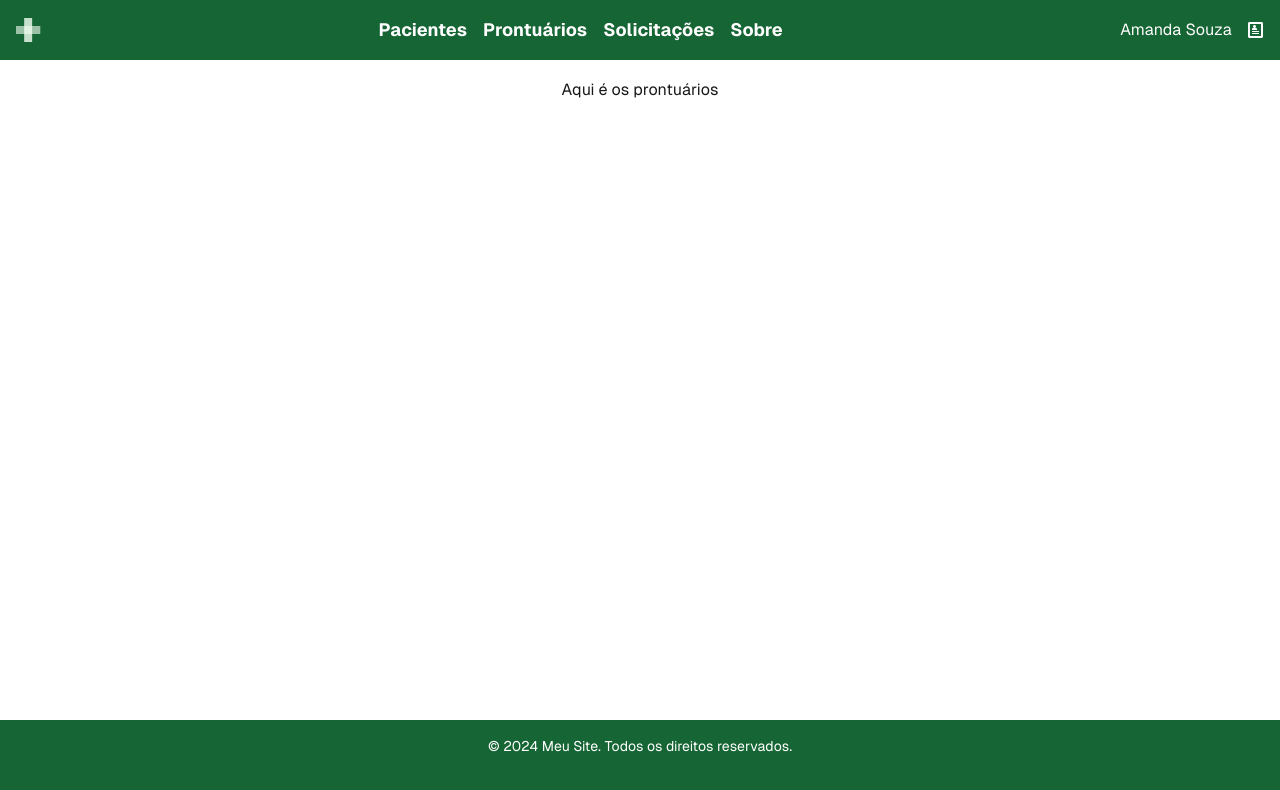
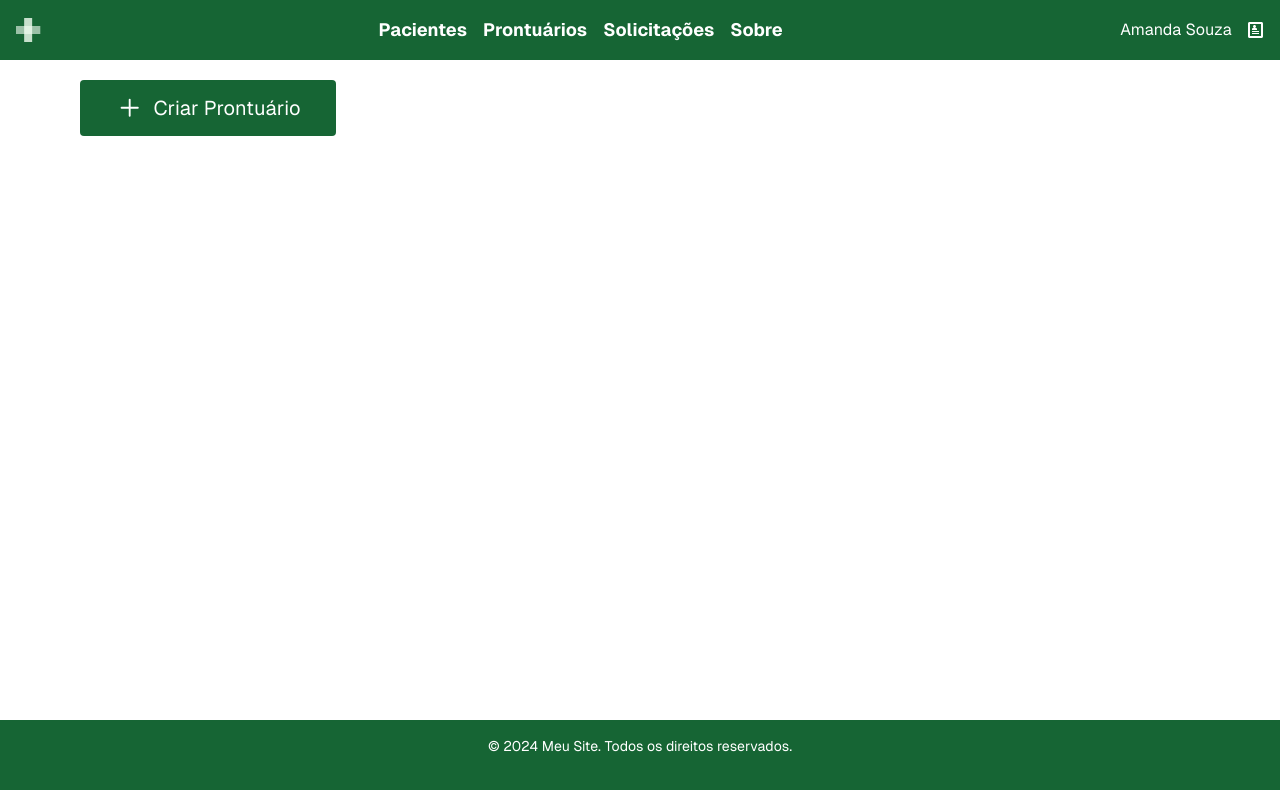
Before and after one commit to asvsz/gpf, a Next.js app: page /Prontuarios-Medico in a window 1280 px wide. Shown: the top 790 px of the page. Built offline with nearby package versions, Linux system fonts and the light colour scheme.

Commit message:
feat: button icon

```diff
--- a/app/Prontuarios-Medico/page.tsx
+++ b/app/Prontuarios-Medico/page.tsx
@@ -1,18 +1,20 @@
-import { useRouter } from "next/router";
-import ButtonOne from "../components/Button-one";
+'use client'
+import { useRouter } from "next/navigation";
 import FooterBar from "../components/Footer";
 import NavbarDoctor from "../components/NavbarDoctor";
-
+import ButtonIcon from "../components/Button-icon";
+import { GoPlus } from "react-icons/go";
 
 
 export default function Prontuarios() {
 
-
+  const router = useRouter();
 
   return (
-    <div className="grid grid-rows-[20px_1fr_20px] items-center justify-items-center min-h-screen p-8 pb-20 gap-16 sm:p-20 font-[family-name:var(--font-geist-sans)]">
+    <div className="grid grid-rows-[20px_1fr_20px] min-h-screen p-8 pb-20 gap-16 sm:p-20 font-[family-name:var(--font-geist-sans)]">
       <NavbarDoctor />
-      Aqui é os prontuários
+
+      <ButtonIcon icon={<GoPlus className="text-3xl" />} texto="Criar Prontuário" onClick={() => router.push('/Sobre')}/>
 
       <FooterBar />
     </div>
--- /dev/null
+++ b/app/components/Button-icon.tsx
@@ -0,0 +1,17 @@
+import React from "react"
+
+type ButtonProps = {
+  texto: string;
+  icon?: React.ReactNode;
+  onClick: React.MouseEventHandler<HTMLButtonElement>;
+}
+
+export default function ButtonIcon({icon, texto, onClick }: ButtonProps) {
+  return (
+    <button className="container flex rounded h-14 hover:bg-green-700 text-white text-xl bg-green-800 w-64 p-2
+    justify-center items-center" onClick={onClick}>
+      {icon && <span className="mr-2">{icon}</span>}
+      {texto}
+    </button>
+  )
+}
```
Also changed, not shown: app/data/patient.json (+15 -5 lines).
